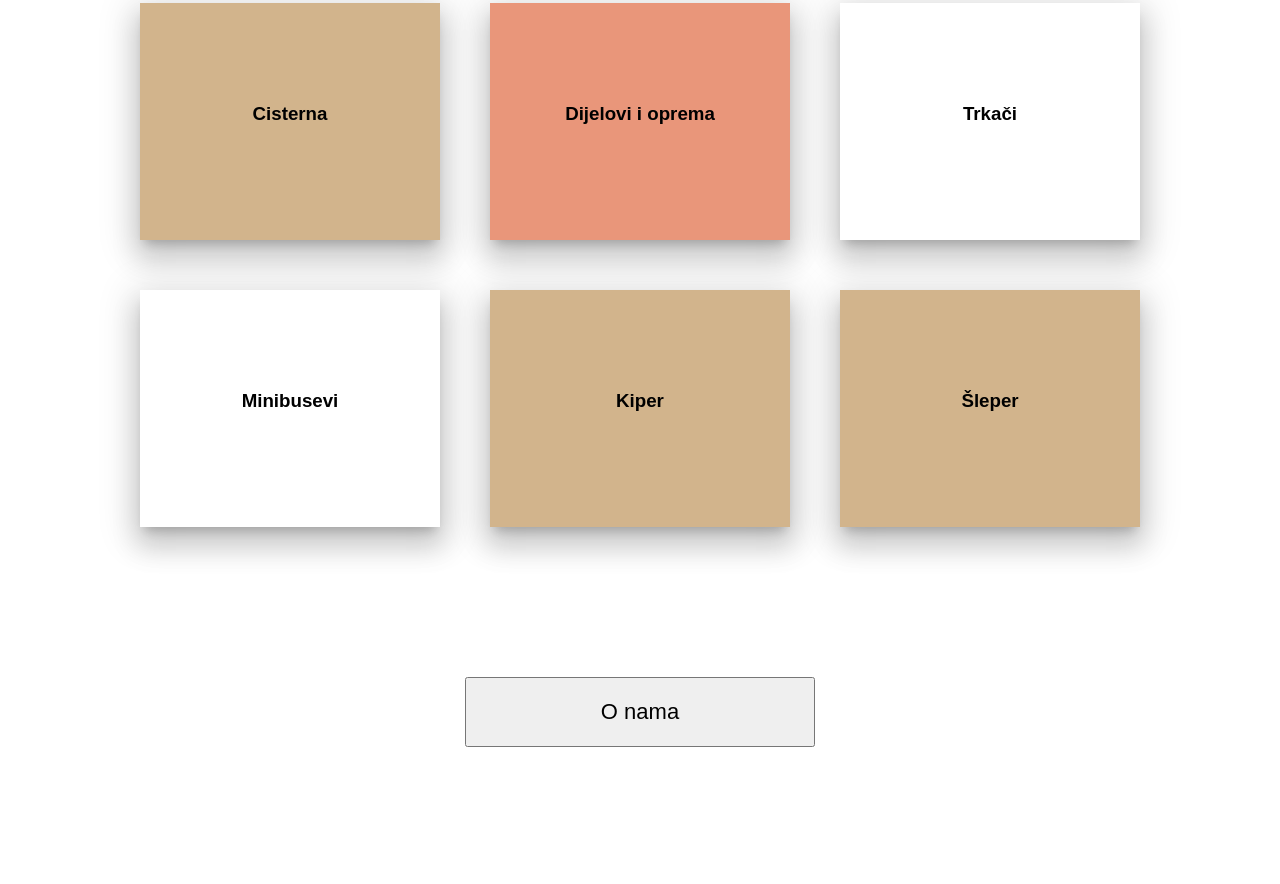
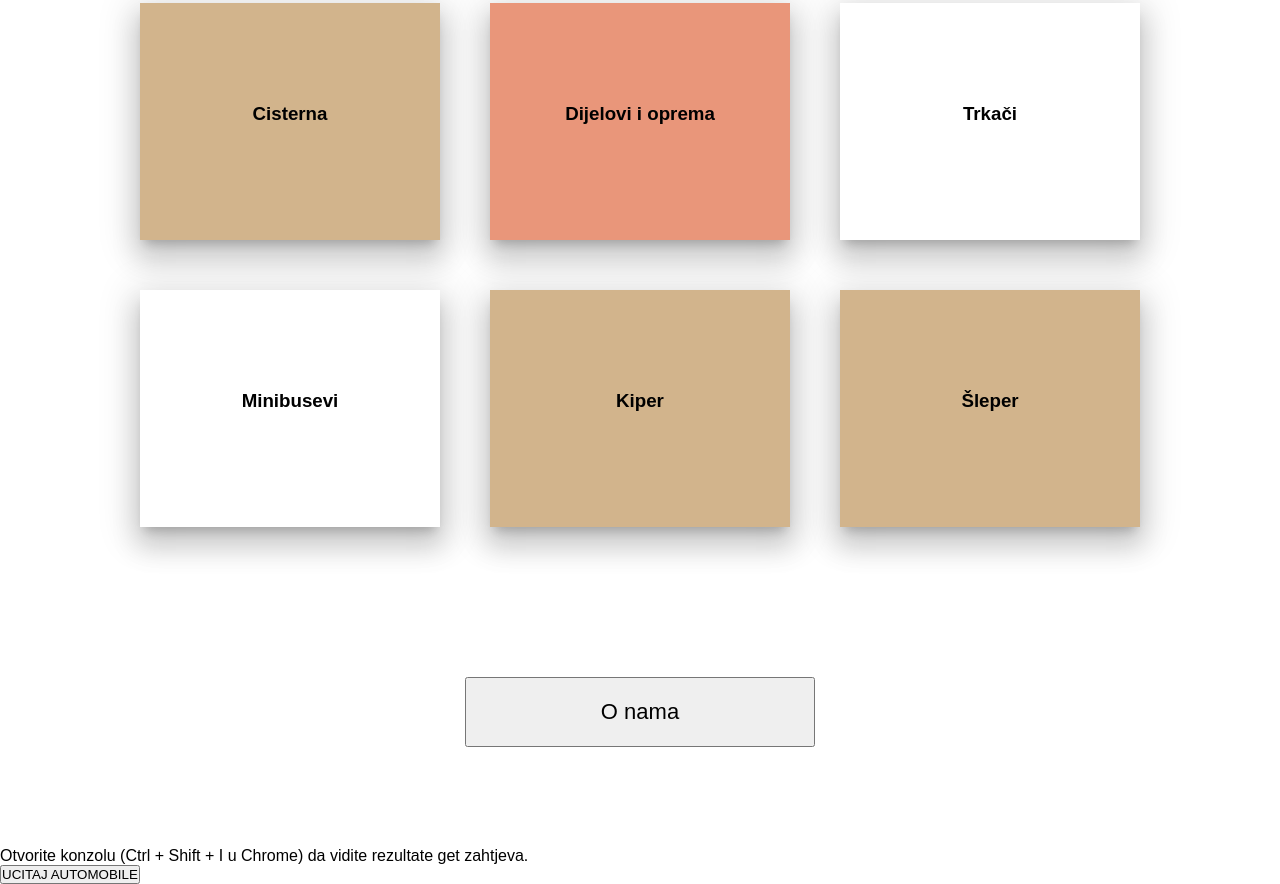
Before and after one commit to SulejmanVojvodic/SulejmanVojvodic.github.io, a plain HTML site: page index.html in a window 1280 px wide. Shown: the part 1123-2007 px from the top of the page. Before the commit the page ends 1970 px from the top, so only its background shows below. Drawn offline with Linux system fonts and the light colour scheme.

Commit message:
Get skoro zavrsen

```diff
--- a/index.html
+++ b/index.html
@@ -105,6 +105,10 @@
 
     <div class="overlay"></div>
 
+    <p>Otvorite konzolu (Ctrl + Shift + I u Chrome) da vidite rezultate get zahtjeva.</p>
+    <button onclick="showResult()">UCITAJ AUTOMOBILE</button>
+    <div id=output></div>
+
     <script type="text/javascript" src="script.js"></script>
 </body>
 
--- a/script.js
+++ b/script.js
@@ -96,3 +96,61 @@ const closeModal = () => {
     overlay.style.display = 'none';
 
 }
+/*
+var sviProizvodi;
+popuniPodatke = (data) => {
+    for (let i = 0; i < data.length; i++) {
+
+        //dodavanje reda u tabelu
+        let red = document.createElement("tr");
+        document.getElementById("podaciTabela").appendChild(red);
+
+        //dodavanje celije sa ID
+        let IDproizvoda = document.createElement("td");
+        red.appendChild(IDproizvoda);
+        IDproizvoda.innerHTML = data[i].id;
+        //dodavanje celije sa nazivom
+        let naziv = document.createElement("td");
+        red.appendChild(naziv);
+        naziv.innerHTML = data[i].name;
+        //dodavanje celije sa cijenom
+        let cijena = document.createElement("td");
+        red.appendChild(cijena);
+        cijena.innerHTML = data[i].price;
+
+        let godina = document.createElement("td");
+        red.appendChild(godina);
+        godina.innerHTML = data[i].year;
+
+        let proizvodac = document.createElement("td");
+        red.appendChild(proizvodac);
+        proizvodac.innerHTML = data[i].manufacturer;
+
+        //dodavanje celije sa slikom
+        let slikaUrl = document.createElement("img");
+        slikaUrl.setAttribute("src", data[i].photoUrl);
+        slikaUrl.setAttribute("width", "200");
+        slikaUrl.setAttribute("height", "150");
+        red.appendChild(imageUrl);
+    }
+}
+*/
+
+
+
+// API: https://ptf-web-dizajn-2022.azurewebsites.net/swagger/v1/swagger.json
+// GET
+
+function showResult() {
+    fetch('https://ptf-web-dizajn-2022.azurewebsites.net/api/Cars')
+        .then(res => {
+            if (res.ok) {
+                console.log("GET request successful")
+            } else {
+                console.log("GET request unsuccessful")
+            } return res
+        })
+        .then(res => res.json())
+        .then(data => console.log(data))
+        .catch(error => console.log(error))
+}
```
Also changed, not shown: style.css (line endings or trailing spaces).
